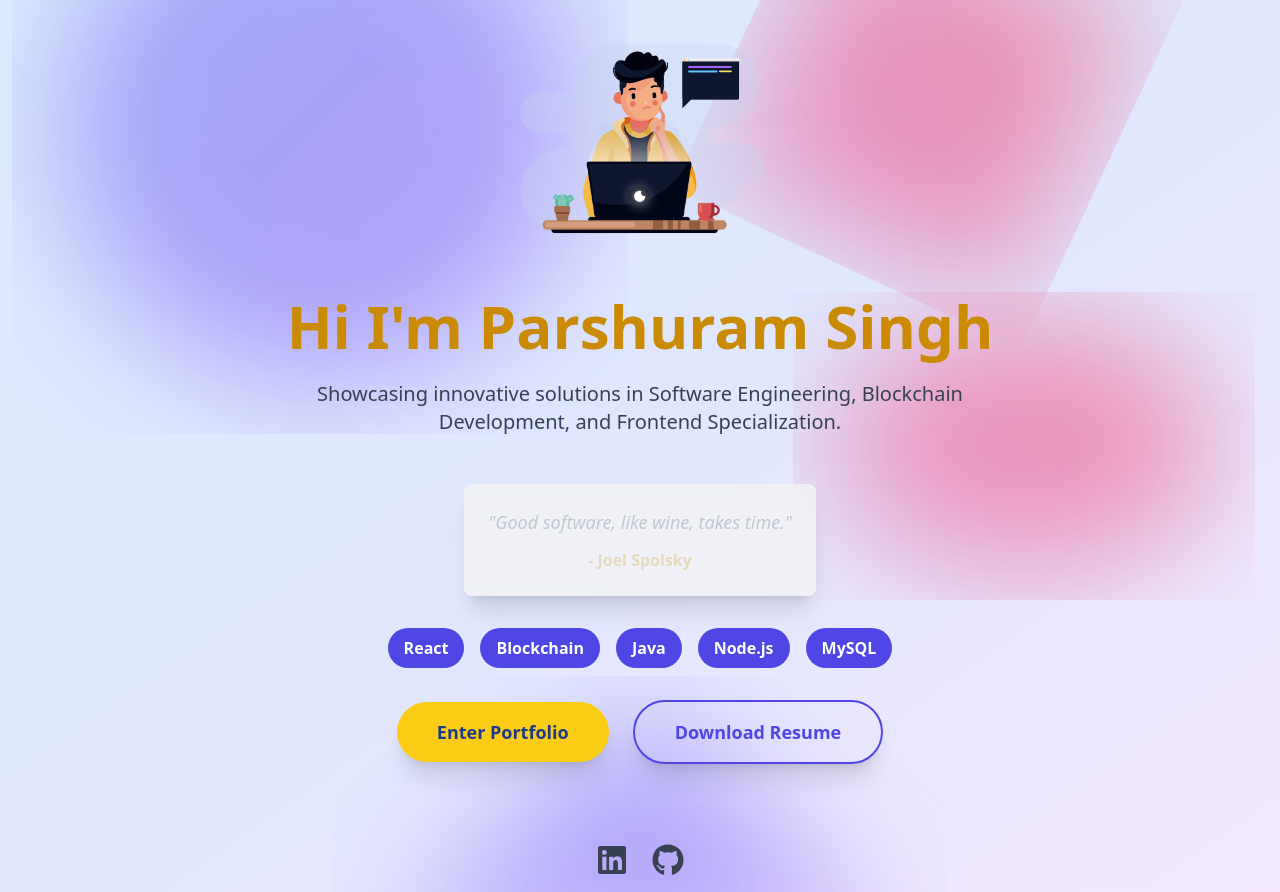
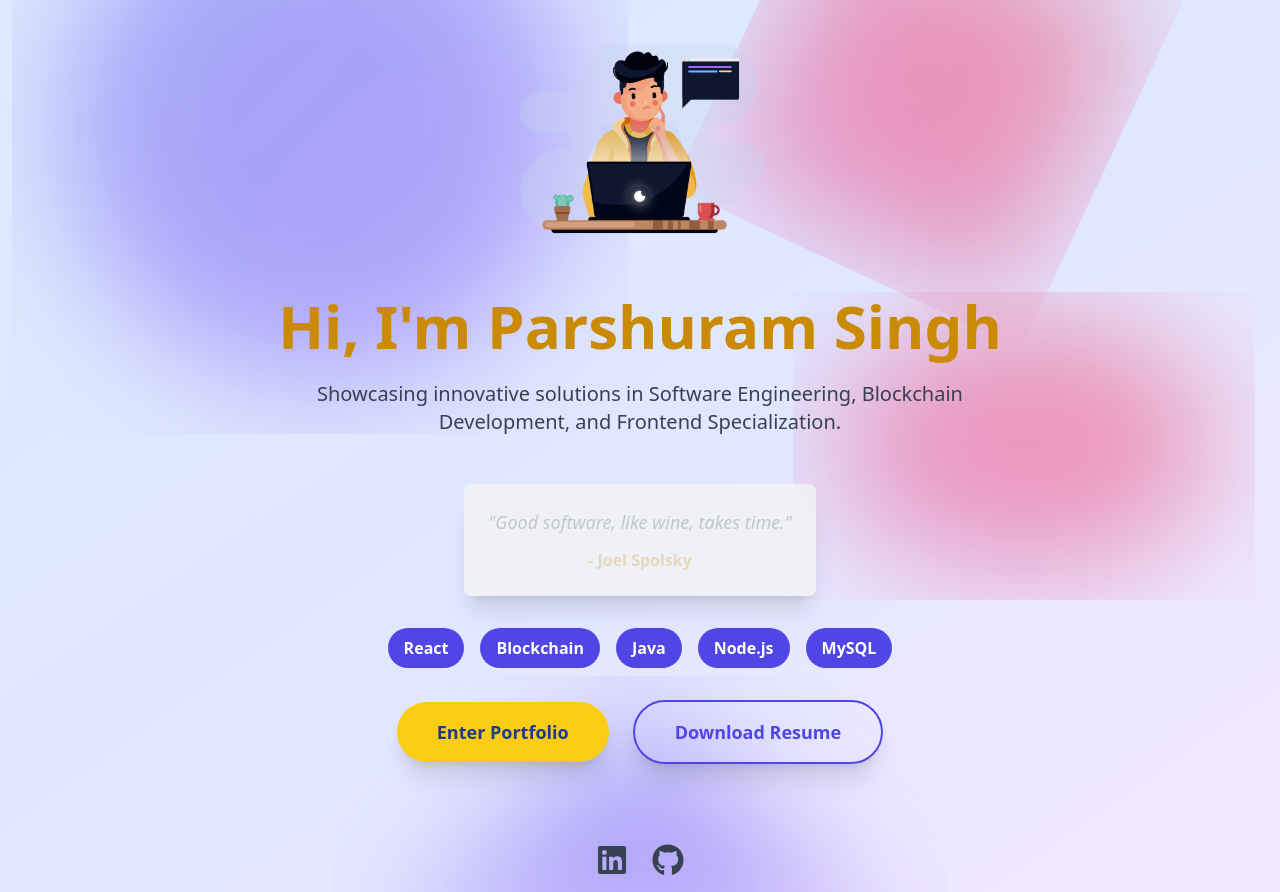
Before and after one commit to parshuramsingh/my-portfolio, a React (Vite) app: page / in a window 1280 px wide. Built offline with nearby package versions, Linux system fonts and the light colour scheme.

Commit message:
updated Landing Page Font

```diff
--- a/src/LandingPage.jsx
+++ b/src/LandingPage.jsx
@@ -92,7 +92,7 @@ const LandingPage = ({ onEnterPortfolio }) => {
         </div>
 
        <h1 className="text-4xl md:text-6xl font-extrabold mb-6 leading-tight text-yellow-600 transition-opacity duration-1000 opacity-100 dark:text-yellow-300">
-  Hi I'm Parshuram Singh
+  Hi, I'm Parshuram Singh
 </h1>
 
 
```
